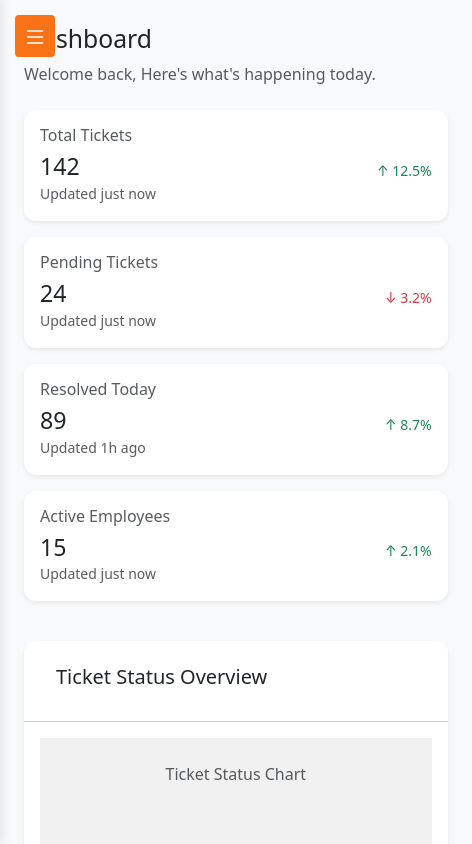
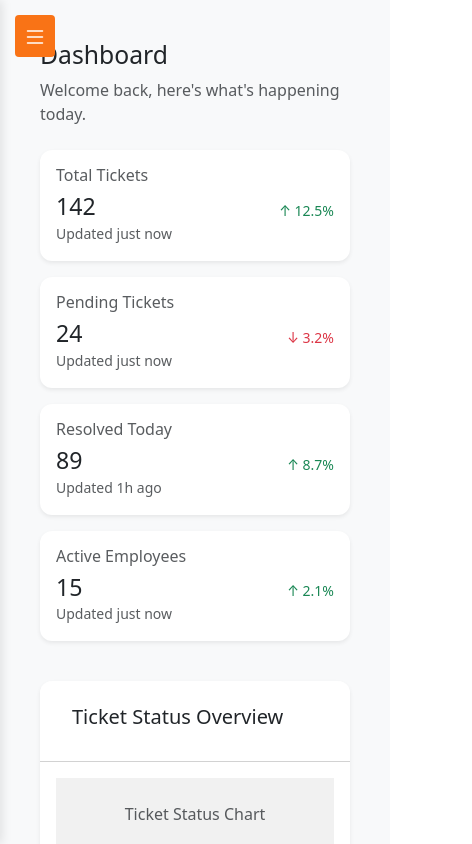
Before and after one commit to sangram8080-india/Service-Ticket-Platform-Frontend, a React (Create React App) app in the folder ticket-tool/: page /dashboard in a window 390 px wide. Shown: the top 844 px of the page, 472 px wide, since content can reach past the window. Built offline with nearby package versions, Linux system fonts and the light colour scheme.

Commit message:
dashboard updated

```diff
--- a/ticket-tool/src/Pages/Dashboard.jsx
+++ b/ticket-tool/src/Pages/Dashboard.jsx
@@ -1,11 +1,10 @@
-
 import React from "react";
 import { Container, Row, Col, Card, Table } from "react-bootstrap";
 import SideNav from "../Components/SideNav";
 import Footer from "../Components/Footer";
+import "../Styles/Dashboard.css"; // We'll use custom CSS for SideNav width, etc.
 
 const Dashboard = () => {
-  // Stats data
   const stats = [
     { title: "Total Tickets", value: "142", change: "↑ 12.5%", updated: "just now" },
     { title: "Pending Tickets", value: "24", change: "↓ 3.2%", updated: "just now" },
@@ -13,7 +12,6 @@ const Dashboard = () => {
     { title: "Active Employees", value: "15", change: "↑ 2.1%", updated: "just now" }
   ];
 
-  // Recent tickets data
   const recentTickets = [
     { id: "#TKT-0012", subject: "Printer not working", priority: "High", status: "Pending" },
     { id: "#TKT-0011", subject: "Email configuration issue", priority: "Medium", status: "Progress" },
@@ -22,7 +20,6 @@ const Dashboard = () => {
     { id: "#TKT-0008", subject: "Password reset request", priority: "Medium", status: "Resolved" }
   ];
 
-  // Locations data
   const locations = [
     "Saint Rancas", "Hizrovia", "Boomtown", "Holborn",
     "Cie Reewell", "Finsburg", "City of London",
@@ -30,21 +27,15 @@ const Dashboard = () => {
   ];
 
   return (
-    <>
-
+    <div className="dashboard-wrapper d-flex">
       <SideNav />
-    <div className="d-flex">
-
-
-      {/* Main Content */}
-      <div className="flex-grow-1 p-4" style={{ backgroundColor: "#f8f9fa" }}>
-        {/* Header */}
+      <div className="dashboard-content flex-grow-1">
+        <Container fluid className="p-4 pb-5">
           <div className="mb-4">
-          <h2> Dashboard</h2>
-          <p className="text-muted">Welcome back, Here's what's happening today.</p>
+            <h2>Dashboard</h2>
+            <p className="text-muted">Welcome back, here's what's happening today.</p>
           </div>
 
-        {/* Stats Cards */}
           <Row className="mb-4">
             {stats.map((stat, index) => (
               <Col key={index} xs={12} sm={6} md={3} className="mb-3">
@@ -53,7 +44,7 @@ const Dashboard = () => {
                     <h6 className="text-muted">{stat.title}</h6>
                     <div className="d-flex justify-content-between align-items-end">
                       <h3 className="mb-0">{stat.value}</h3>
-                    <small className={`${stat.change.includes('↑') ? 'text-success' : 'text-danger'}`}>
+                      <small className={stat.change.includes("↑") ? "text-success" : "text-danger"}>
                         {stat.change}
                       </small>
                     </div>
@@ -64,11 +55,8 @@ const Dashboard = () => {
             ))}
           </Row>
 
-        {/* Main Content Row */}
           <Row>
-          {/* Left Column */}
             <Col lg={8} className="mb-4">
-            {/* Ticket Status Overview */}
               <Card className="mb-4 shadow-sm">
                 <Card.Header className="bg-white">
                   <h5>Ticket Status Overview</h5>
@@ -80,7 +68,6 @@ const Dashboard = () => {
                 </Card.Body>
               </Card>
 
-            {/* Recent Tickets */}
               <Card className="shadow-sm">
                 <Card.Header className="bg-white">
                   <h5>Recent Tickets</h5>
@@ -128,9 +115,7 @@ const Dashboard = () => {
               </Card>
             </Col>
 
-          {/* Right Column */}
             <Col lg={4}>
-            {/* Employee Location Tracking */}
               <Card className="shadow-sm mb-4">
                 <Card.Header className="bg-white">
                   <h5>Employee Location Tracking</h5>
@@ -150,14 +135,11 @@ const Dashboard = () => {
               </Card>
             </Col>
           </Row>
+        </Container>
 
-
-
+        <Footer />
       </div>
     </div>
-      {/* Footer */}
-        <Footer />
-    </>
   );
 };
 
--- /dev/null
+++ b/ticket-tool/src/Styles/Dashboard.css
@@ -0,0 +1,16 @@
+.dashboard-wrapper {
+  min-height: 100vh;
+}
+
+.dashboard-content {
+  margin-left: 250px; /* Adjust according to SideNav width */
+  background-color: #f8f9fa;
+  width: 100%;
+}
+
+@media (max-width: 768px) {
+  .dashboard-content {
+    margin-left: 0;
+    padding: 1rem;
+  }
+}
```
Lines whose indentation alone changed are shown as unchanged.
